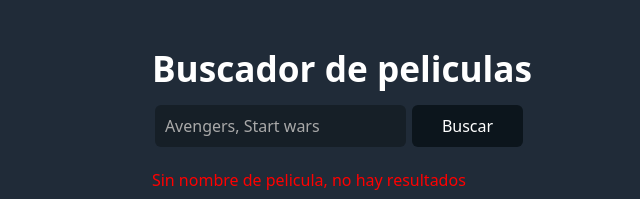
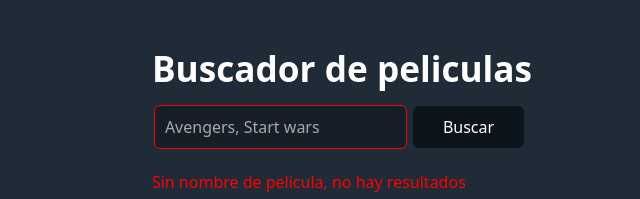
Before and after one commit to angels36b/Buscador-Pelicula, a React (Vite) app: page / in a window 1280 px wide. Shown: the top 199 px of the page, without its empty margins (298-938 px from the left). Built offline with nearby package versions, Linux system fonts and the light colour scheme.

Commit message:
cambio de color en formulario al presentarse un error de digitalizacion

```diff
--- a/src/App.jsx
+++ b/src/App.jsx
@@ -45,7 +45,11 @@ useEffect(()=> {
       <header>
         <h1> Buscador de peliculas</h1>
         <form className='form' onSubmit={handleSubmit}>
-          <input onChange={handleChange} value={query} name='query' placeholder='Avengers, Start wars' />
+          <input
+          style={{
+            border: '1px solid transparent',
+            borderColor: error ? 'red':'transparent'
+          }}  onChange={handleChange} value={query} name='query' placeholder='Avengers, Start wars' />
           <button type='submit'>Buscar</button>
         </form>
         {error && <p style={{color: 'red'}}> {error} </p>}
```
